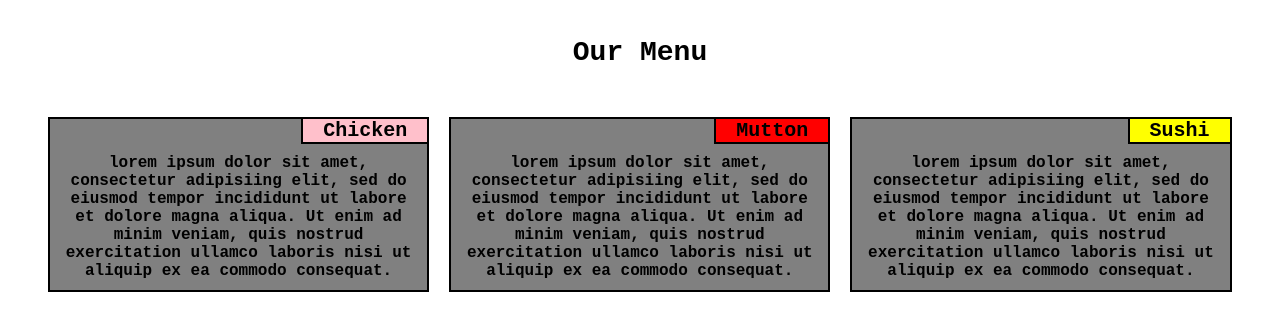
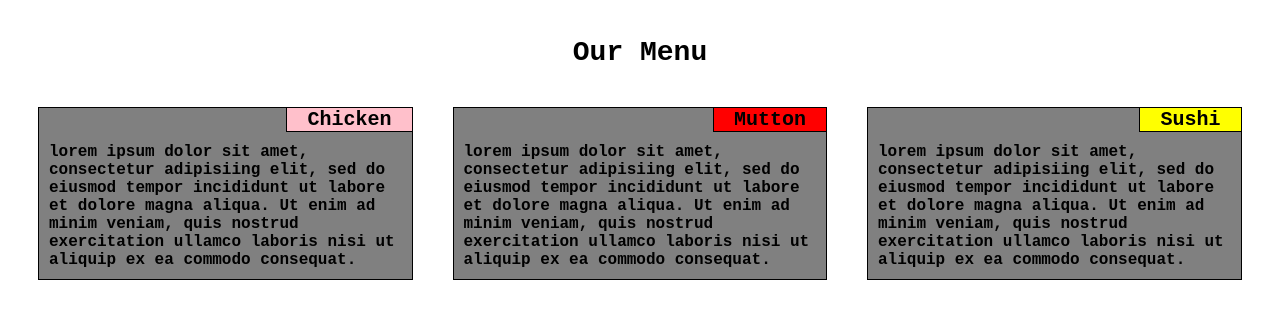
Before and after one commit to NareshPalza/Assignment2, a website: page index.html in a window 1280 px wide. Drawn offline with Linux system fonts and the light colour scheme.

Commit message:
final changes

```diff
--- a/css/style.css
+++ b/css/style.css
@@ -4,12 +4,12 @@
 
 body {
   font-family: Andale Mono, monospace;
-  text-align: center;
   font-size: 16px;
 }
 
 h1 {
   font-size: 175%;
+  text-align: center;
 }
 
 .container {
@@ -18,17 +18,16 @@ h1 {
 
 .menuContent {
   position: relative;
-  padding: 20px;
 }
 
 .menuOuterBox {
-  padding: 10px;
+  padding: 20px;
 }
 
 .menuBox {
   position: relative;
   background-color: grey;
-  border: 2px solid black;
+  border: 1px solid black;
 }
 
 .title {
@@ -36,7 +35,7 @@ h1 {
   right: 0px;
   font-weight: bold;
   padding: 0 20px;
-  border: 2px solid black;
+  border: 1px solid black;
   font-size: 125%;
   border-top: 0px;
   border-right: 0px;
```
